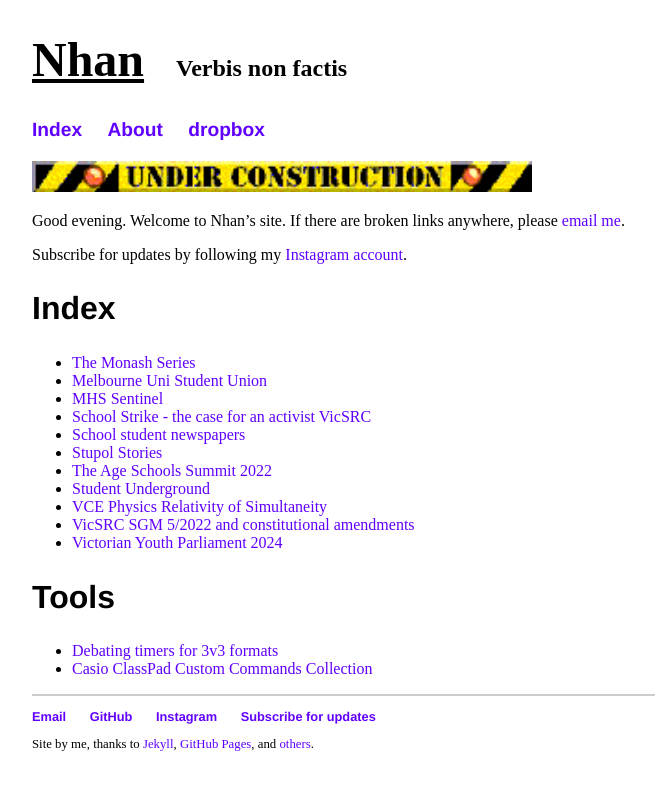
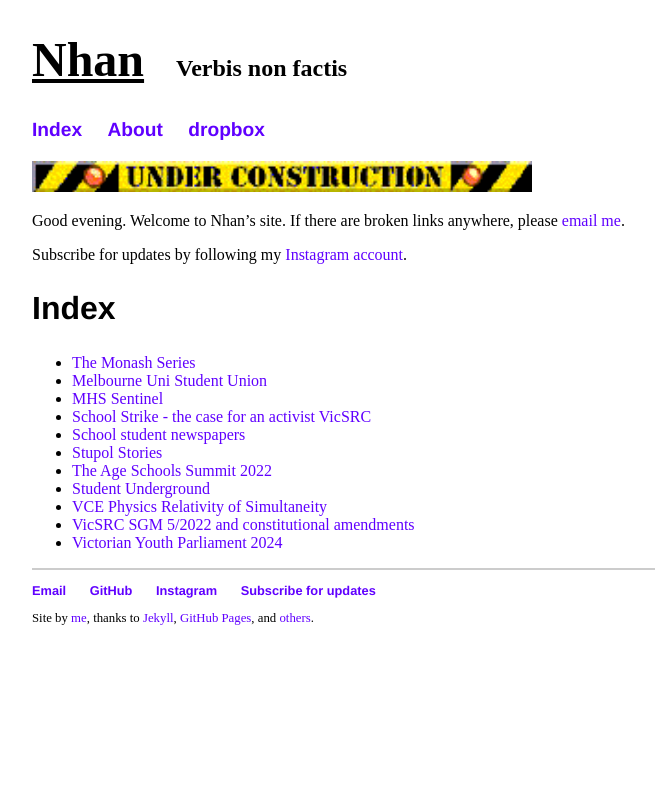
Before and after one commit to nhtnhanbn/nhtnhanbn.github.io, a Jekyll site: the page built from index.md, in a window 1280 px wide. Shown: the top 790 px of the page, without its empty margins (32-687 px from the left). Built offline with Jekyll 4.4.1, drawn with Linux system fonts in a browser that asks for light colours; grey boxes are pictures that could not be loaded.

Commit message:
Update personal links

```diff
--- a/_data/tools.yml
+++ /dev/null
@@ -1,7 +0,0 @@
-- debateman:
-  title: Debating timers for 3v3 formats
-  url: /debateman
-
-- whitecas:
-  title: Casio ClassPad Custom Commands Collection
-  url: /whitecas
--- a/_layouts/default.html
+++ b/_layouts/default.html
@@ -29,7 +29,7 @@
         <li><a href="https://instagram.com/nhan.an.victorian">Subscribe for updates</a></li>
       </ul>
       <p>
-        Site by me, thanks to <a href="https://jekyllrb.com">Jekyll</a>, <a href="https://github.io">GitHub Pages</a>, and <a href="https://github.com/nhtnhanbn/nhtnhanbn.github.io#readme">others</a>.
+        Site by <a href="https://nhan.au">me</a>, thanks to <a href="https://jekyllrb.com">Jekyll</a>, <a href="https://github.io">GitHub Pages</a>, and <a href="https://github.com/nhtnhanbn/nhtnhanbn.github.io#readme">others</a>.
         <img src="https://nhtnhanbn.pythonanywhere.com/hit?{{ page.permalink }}" style="max-height:0px; max-width:-px">
       </p>
     </footer>
--- a/index.md
+++ b/index.md
@@ -16,11 +16,3 @@ Subscribe for updates by following my [Instagram account](https://instagram.com/
     <li><a href="{{ page.url }}">{{ page.title }}</a></li>
   {% endfor %}
 </ul>
-
-## Tools
-
-<ul class="pages">
-  {% for page in site.data.tools %}
-    <li><a href="{{ page.url }}">{{ page.title }}</a></li>
-  {% endfor %}
-</ul>
```
Also changed, not shown: README.md.
